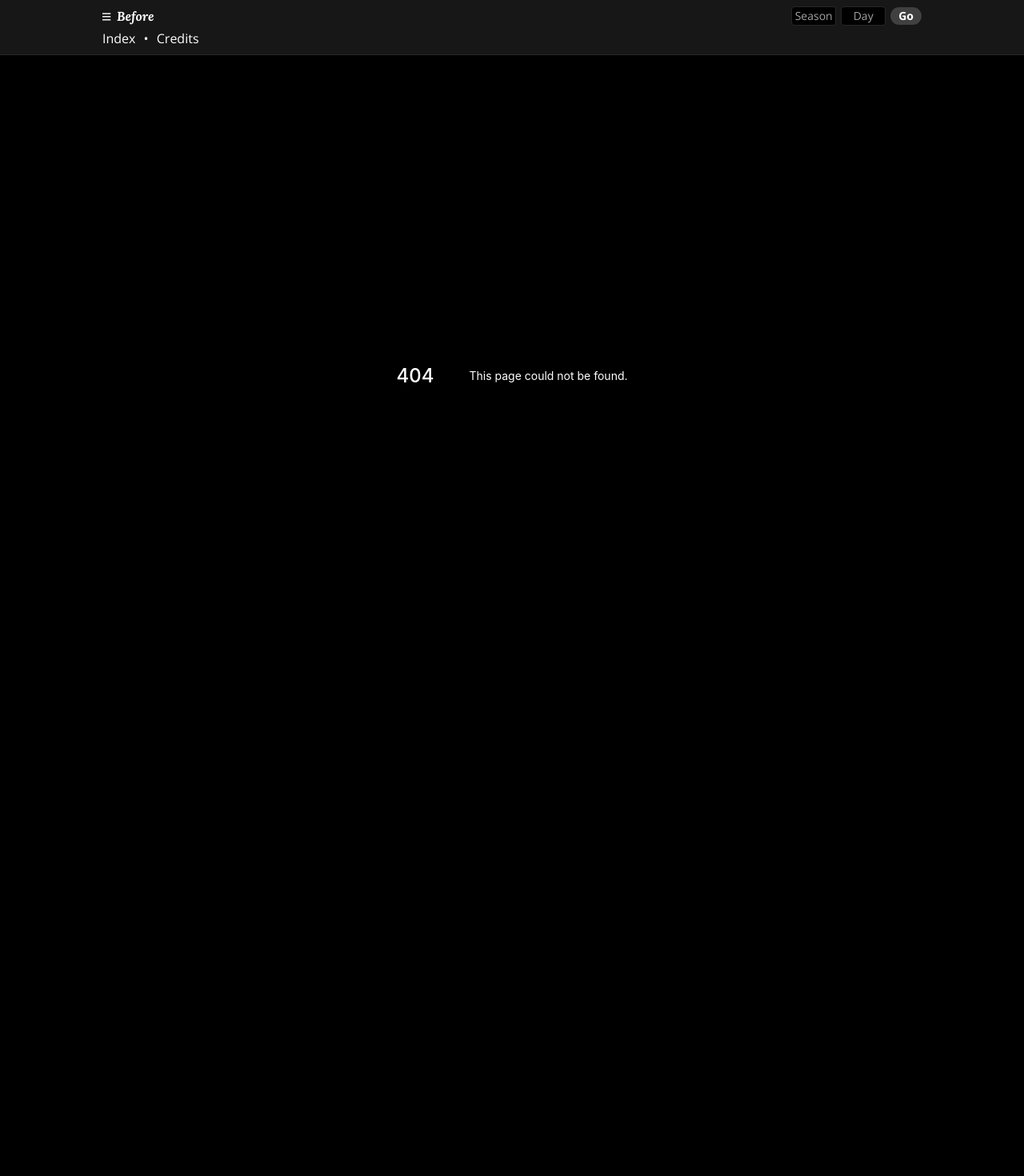
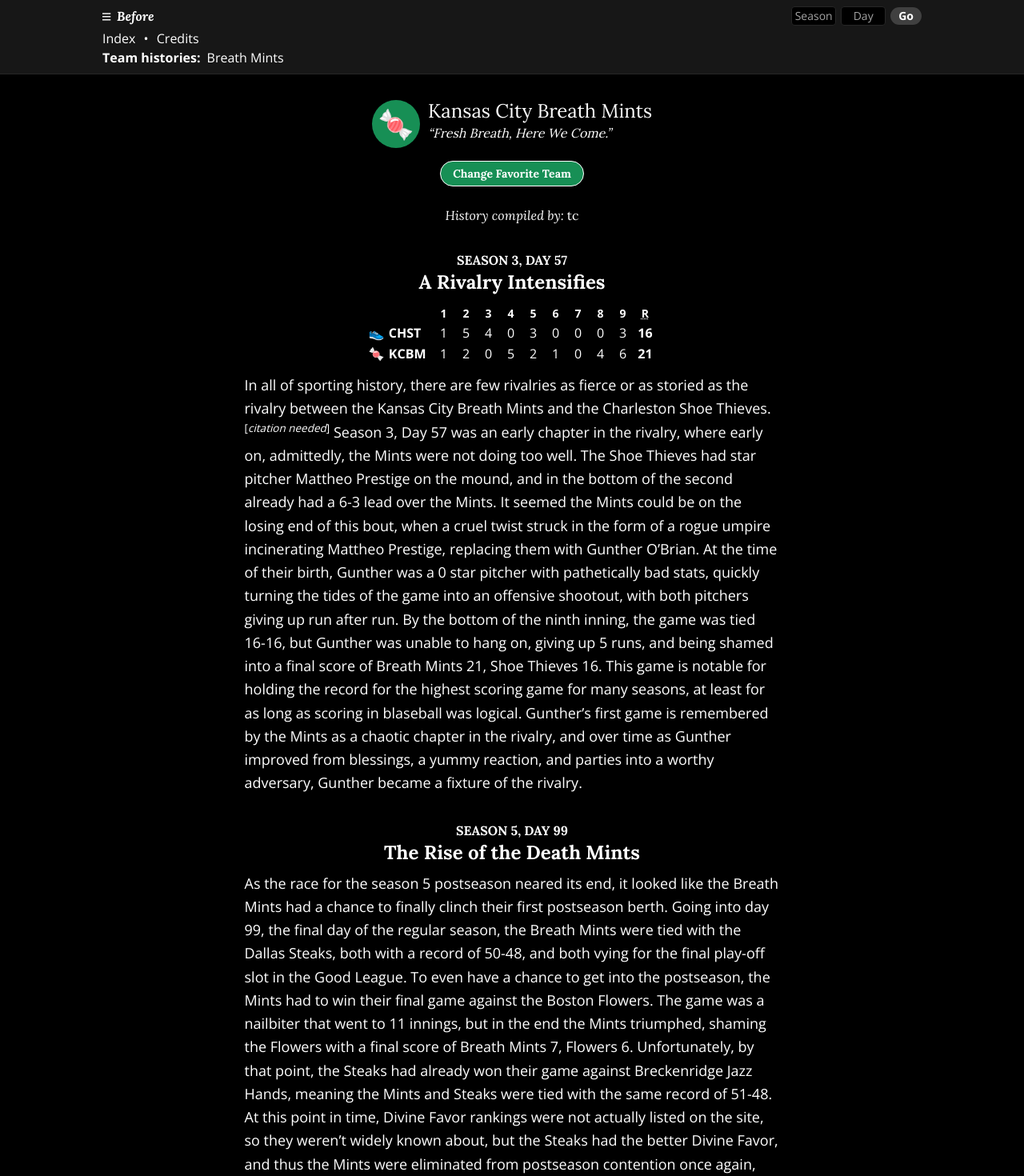
Before and after one commit to iliana/before, a Next.js app: page /_before/histories/breath-mints in a window 1280 px wide. Before the commit this address had no page. Shown: the top 1470 px of the page at 80% size. Before the commit the page ends 869 px from the top, so only its background shows below. Built offline with nearby package versions, Linux system fonts and the light colour scheme.

Commit message:
wip team histories

```diff
--- /dev/null
+++ b/components/histories.jsx
@@ -0,0 +1,97 @@
+import Jump from "./jump";
+
+export function History({ id, name, emoji, color, slogan, authors, children }) {
+  return (
+    <>
+      <div className="tw-font-client-serif tw-w-96 tw-max-w-max tw-mx-auto tw-my-6 lg:tw-my-8 tw-text-center">
+        <div className="tw-flex tw-gap-x-2.5 tw-text-left">
+          <div
+            className="tw-text-[1.75rem] tw-leading-10 tw-h-10 tw-w-10 lg:tw-text-4xl lg:tw-leading-[3.75rem] lg:tw-h-[3.75rem] lg:tw-w-[3.75rem] tw-rounded-full tw-text-center"
+            style={{ backgroundColor: color }}
+          >
+            {emoji}
+          </div>
+          <div>
+            <h2 className="tw-text-[1.375rem] tw-leading-[1.65rem] lg:tw-text-2xl lg:tw-leading-[1.8rem]">{name}</h2>
+            <div className="tw-italic tw-text-base">“{slogan}”</div>
+          </div>
+        </div>
+        <button
+          className="tw-mt-4 tw-rounded-full tw-cursor-pointer tw-border tw-border-white tw-font-bold tw-text-sm tw-h-8 tw-px-[15px] tw-py-[5px] hover:tw-opacity-80"
+          style={{ backgroundColor: color }}
+        >
+          Change Favorite Team
+        </button>
+        <div className="tw-font-serif tw-text-sm lg:tw-text-base tw-mt-6">
+          <span className="tw-italic">History compiled by:</span> {authors}
+        </div>
+      </div>
+      <div className="tw-container tw-mx-auto">{children}</div>
+    </>
+  );
+}
+
+export function Entry({ date, title, jump, children }) {
+  return (
+    <div className="tw-my-6 lg:tw-my-8">
+      <h3 className="tw-text-center tw-font-bold tw-text-xl lg:tw-text-2xl tw-mb-1.5 lg:tw-mb-2">
+        <Jump className="hover:tw-no-underline tw-group" {...jump}>
+          {date ? (
+            <span className="tw-block tw-text-sm lg:tw-text-base tw-uppercase">
+              {date}
+              <span className="tw-sr-only">: </span>
+            </span>
+          ) : null}
+          <span className="group-hover:tw-underline">{title}</span>
+        </Jump>
+      </h3>
+      <div className="tw-max-w-prose tw-mx-auto tw-leading-relaxed tw-font-sans">{children}</div>
+    </div>
+  );
+}
+
+export function LineScore({ away, home }) {
+  return (
+    <div className="tw-w-full tw-max-w-full tw-overflow-x-auto tw-my-2 lg:tw-my-3">
+      <table className="tw-font-sans tw-whitespace-nowrap tw-text-sm lg:tw-text-base tw-mx-auto">
+        <thead>
+          <tr className="tw-text-xs lg:tw-text-sm">
+            <td />
+            {away.innings.map((_, i) => (
+              <>
+                {/* eslint-disable-next-line react/jsx-key */}
+                <th className="tw-w-7 tw-px-1">{i + 1}</th>
+              </>
+            ))}
+            <th className="tw-w-7 tw-px-1">
+              <abbr title="Runs">R</abbr>
+            </th>
+          </tr>
+        </thead>
+        <tbody>
+          <LineScoreRow team={away} />
+          <LineScoreRow team={home} />
+        </tbody>
+      </table>
+    </div>
+  );
+}
+
+function LineScoreRow({ team }) {
+  return (
+    <tr>
+      <th className="tw-text-left tw-pr-2">
+        {team.emoji}
+        {"\u2004"}
+        {team.abbr}
+      </th>
+      {team.innings.map((x) => (
+        <>
+          {/* eslint-disable-next-line react/jsx-key */}
+          <td className="tw-text-center tw-px-1">{x}</td>
+        </>
+      ))}
+      <td className="tw-text-center tw-font-bold tw-px-1">{team.innings.reduce((a, b) => a + b, 0)}</td>
+    </tr>
+  );
+}
--- a/components/jump.jsx
+++ b/components/jump.jsx
@@ -1,4 +1,8 @@
 export default function Jump({ children, className, ...jump }) {
+  if (!jump) {
+    return children;
+  }
+
   const params = new URLSearchParams({
     redirect: jump.season && jump.season > 11 ? "/league" : "/",
     ...jump,
--- a/components/nav.jsx
+++ b/components/nav.jsx
@@ -27,6 +27,16 @@ export default function Nav({ open, hideSkip }) {
                   <Link href="/credits">Credits</Link>
                 </li>
               </ul>
+              <dl>
+                <dt>Team histories</dt>
+                <dd>
+                  <ul className="tw-before-list tw-inline">
+                    <li>
+                      <Link href="/histories/breath-mints">Breath Mints</Link>
+                    </li>
+                  </ul>
+                </dd>
+              </dl>
             </div>
           </details>
 
--- a/pages/_document.jsx
+++ b/pages/_document.jsx
@@ -9,7 +9,7 @@ export default function Document() {
         <meta name="description" content="&#x1FA78; Do you remember before? &#x1FA78;" />
         <title>Before</title>
       </Head>
-      <body className="tw-bg-black tw-text-white tw-text-dev lg:tw-text-lg">
+      <body className="tw-bg-black tw-text-white lg:tw-text-lg">
         <Main />
         <NextScript />
       </body>
--- /dev/null
+++ b/pages/histories/breath-mints.jsx
@@ -0,0 +1,57 @@
+import { History, Entry, LineScore } from "../../components/histories";
+
+export default function Page() {
+  return (
+    <History
+      id="adc5b394-8f76-416d-9ce9-813706877b84"
+      name="Kansas City Breath Mints"
+      emoji="🍬"
+      color="#178f55"
+      slogan="Fresh Breath, Here We Come."
+      authors="tc"
+    >
+      <Entry date="Season 3, Day 57" title="A Rivalry Intensifies" jump={{ season: 3, day: 57 }}>
+        <LineScore
+          away={{ emoji: "👟", abbr: "CHST", innings: [1, 5, 4, 0, 3, 0, 0, 0, 3] }}
+          home={{ emoji: "🍬", abbr: "KCBM", innings: [1, 2, 0, 5, 2, 1, 0, 4, 6] }}
+        />
+        <p>
+          In all of sporting history, there are few rivalries as fierce or as storied as the rivalry between the Kansas
+          City Breath Mints and the Charleston Shoe Thieves.
+          <sup>
+            [<em>citation needed</em>]
+          </sup>{" "}
+          Season 3, Day 57 was an early chapter in the rivalry, where early on, admittedly, the Mints were not doing too
+          well. The Shoe Thieves had star pitcher Mattheo Prestige on the mound, and in the bottom of the second already
+          had a 6-3 lead over the Mints. It seemed the Mints could be on the losing end of this bout, when a cruel twist
+          struck in the form of a rogue umpire incinerating Mattheo Prestige, replacing them with Gunther O’Brian. At
+          the time of their birth, Gunther was a 0 star pitcher with pathetically bad stats, quickly turning the tides
+          of the game into an offensive shootout, with both pitchers giving up run after run. By the bottom of the ninth
+          inning, the game was tied 16-16, but Gunther was unable to hang on, giving up 5 runs, and being shamed into a
+          final score of Breath Mints 21, Shoe Thieves 16. This game is notable for holding the record for the highest
+          scoring game for many seasons, at least for as long as scoring in blaseball was logical. Gunther’s first game
+          is remembered by the Mints as a chaotic chapter in the rivalry, and over time as Gunther improved from
+          blessings, a yummy reaction, and parties into a worthy adversary, Gunther became a fixture of the rivalry.
+        </p>
+      </Entry>
+      <Entry date="Season 5, Day 99" title="The Rise of the Death Mints" jump={{ season: 5, day: 99 }}>
+        <p>
+          As the race for the season 5 postseason neared its end, it looked like the Breath Mints had a chance to
+          finally clinch their first postseason berth. Going into day 99, the final day of the regular season, the
+          Breath Mints were tied with the Dallas Steaks, both with a record of 50-48, and both vying for the final
+          play-off slot in the Good League. To even have a chance to get into the postseason, the Mints had to win their
+          final game against the Boston Flowers. The game was a nailbiter that went to 11 innings, but in the end the
+          Mints triumphed, shaming the Flowers with a final score of Breath Mints 7, Flowers 6. Unfortunately, by that
+          point, the Steaks had already won their game against Breckenridge Jazz Hands, meaning the Mints and Steaks
+          were tied with the same record of 51-48. At this point in time, Divine Favor rankings were not actually listed
+          on the site, so they weren’t widely known about, but the Steaks had the better Divine Favor, and thus the
+          Mints were eliminated from postseason contention once again, and were the first team to be eliminated by
+          tiebreaker. The Mints fanbase decided to cope with these events by rebranding themselves as the Death Mints,
+          and being… you know, like mildly edgy by doing things like declaring they would exact their revenge and stuff.
+          The Breath Mints would continue on to exact their revenge on the Dallas Steaks in season 15 by knocking them
+          out of postseason contention by Divine Favor tiebreaker.
+        </p>
+      </Entry>
+    </History>
+  );
+}
--- a/pages/start.jsx
+++ b/pages/start.jsx
@@ -66,7 +66,7 @@ function Season({ season }) {
           <Jump season={season} day={1} className="hover:tw-no-underline tw-group">
             <span className="tw-block tw-text-sm lg:tw-text-base">
               Season {season.number}
-              <span className="tw-sr-only">:</span>
+              <span className="tw-sr-only">: </span>
             </span>
             <span className="group-hover:tw-underline" style={{ color: season.color }}>
               {season.title}
--- a/styles/styles.css
+++ b/styles/styles.css
@@ -30,11 +30,11 @@
     @apply tw-hidden;
   }
 
-  details > dl dt {
-    @apply tw-inline tw-font-bold tw-pr-2 lg:tw-pr-3;
+  details dl dt {
+    @apply tw-inline tw-font-bold tw-pr-1.5 lg:tw-pr-2 after:tw-content-[":"];
   }
 
-  details > dl dd {
+  details dl dd {
     @apply tw-inline;
   }
 }
@@ -203,25 +203,6 @@ body.tw-before-eyes-fix .Main {
 @font-face {
   font-family: "Lora";
   font-style: normal;
-  font-weight: 500;
-  font-display: swap;
-  src: url(lora/v20/0QIvMX1D_JOuMwT7I_FMl_GW8g.woff2) format("woff2");
-  unicode-range: U+0100-024F, U+0259, U+1E00-1EFF, U+2020, U+20A0-20AB, U+20AD-20CF, U+2113, U+2C60-2C7F, U+A720-A7FF;
-}
-/* latin */
-@font-face {
-  font-family: "Lora";
-  font-style: normal;
-  font-weight: 500;
-  font-display: swap;
-  src: url(lora/v20/0QIvMX1D_JOuMwr7I_FMl_E.woff2) format("woff2");
-  unicode-range: U+0000-00FF, U+0131, U+0152-0153, U+02BB-02BC, U+02C6, U+02DA, U+02DC, U+2000-206F, U+2074, U+20AC,
-    U+2122, U+2191, U+2193, U+2212, U+2215, U+FEFF, U+FFFD;
-}
-/* latin-ext */
-@font-face {
-  font-family: "Lora";
-  font-style: normal;
   font-weight: 700;
   font-display: swap;
   src: url(lora/v20/0QIvMX1D_JOuMwT7I_FMl_GW8g.woff2) format("woff2");
```
